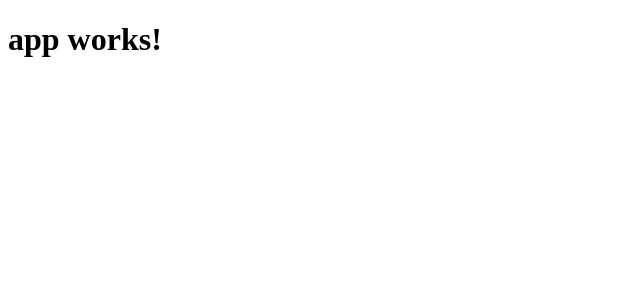
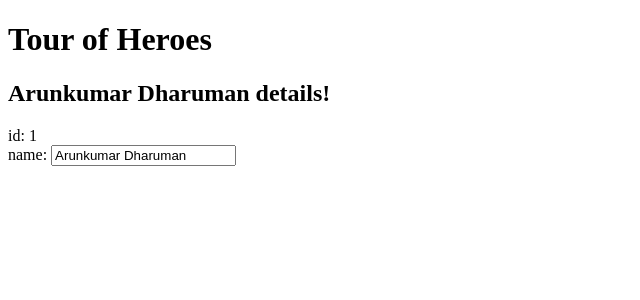
Before and after one commit to arundhaj/ng2-heroes, an Angular app: page / in a window 1280 px wide. Shown: the top 300 px of the page, without its empty margins (0-640 px from the left). Built offline with nearby package versions, Linux system fonts and the light colour scheme.

Commit message:
Step 1 - The Hero Editor.

```diff
--- a/src/app/app.component.html
+++ b/src/app/app.component.html
@@ -1,3 +1,13 @@
 <h1>
   {{title}}
 </h1>
+<h2>
+  {{hero.name}} details!
+</h2>
+<div>
+  <label>id: </label> {{hero.id}}
+</div>
+<div>
+  <label>name: </label>
+  <input type="text" [(ngModel)]="hero.name" placeholder="name">
+</div>
--- a/src/app/app.component.ts
+++ b/src/app/app.component.ts
@@ -1,4 +1,9 @@
 import { Component } from '@angular/core';
+
+export class Hero {
+  id: number;
+  name: string;
+}
 
 @Component({
   selector: 'app-root',
@@ -6,5 +11,9 @@ import { Component } from '@angular/core';
   styleUrls: ['./app.component.css']
 })
 export class AppComponent {
-  title = 'app works!';
+  title = 'Tour of Heroes';
+  hero: Hero = {
+    id: 1,
+    name: 'Arunkumar Dharuman'
+  }
 }
```
